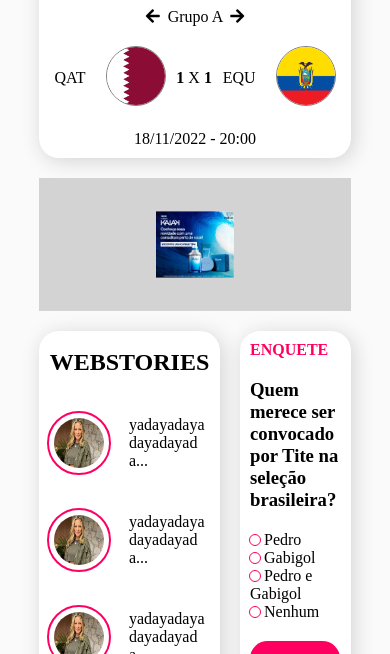
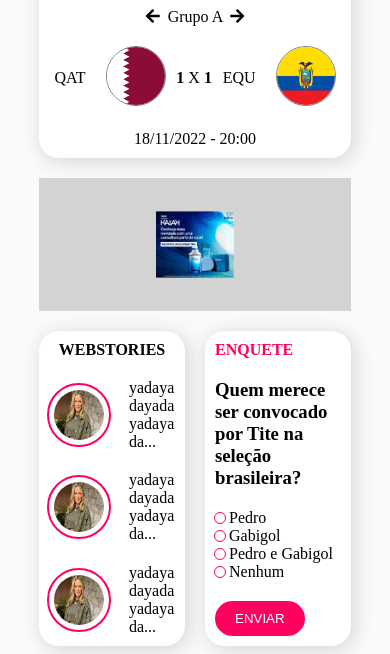
Before and after one commit to NathanDelVal/teste_front_mundiware, a plain HTML site: page index.html in a window 390 px wide. Shown: the part 7685-8339 px from the top of the page. Drawn offline with Linux system fonts and the light colour scheme; a script that the page names is missing.

Commit message:
ajuste layout

```diff
--- a/assets/css/style.css
+++ b/assets/css/style.css
@@ -544,7 +544,8 @@ article img {
         grid-template: 1fr 1fr / 1fr 1fr;
     }
     .custom-grid7 {
-        grid-template:
+        grid-template-columns: 1fr 1fr;
+        grid-template-areas:
         'ads ads'
         'webstories enquete';
     }
--- a/index.html
+++ b/index.html
@@ -717,7 +717,7 @@
     </section>
     <section class="center-container custom-grid7">
         <div class="shadow-container article-container webstories">
-            <h2>WEBSTORIES</h2>
+            <h4>WEBSTORIES</h4>
             <div style="display:flex;align-items: center;gap:20px;">
                 <img src="./assets/img/lu-piovani.jpg" class="bordered-icon" alt="">
                 <p>yadayadayadayadayada</p>
```
